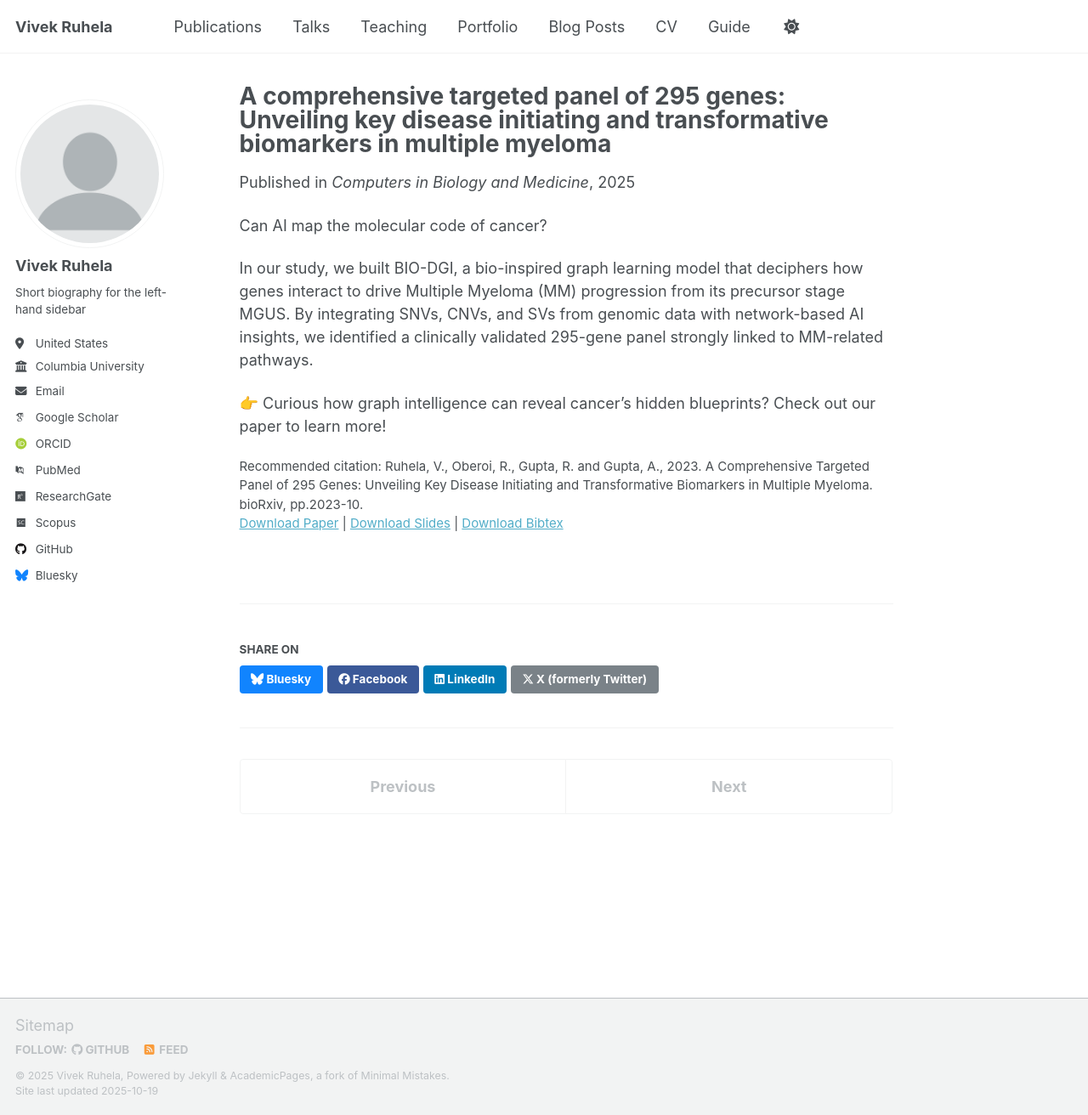
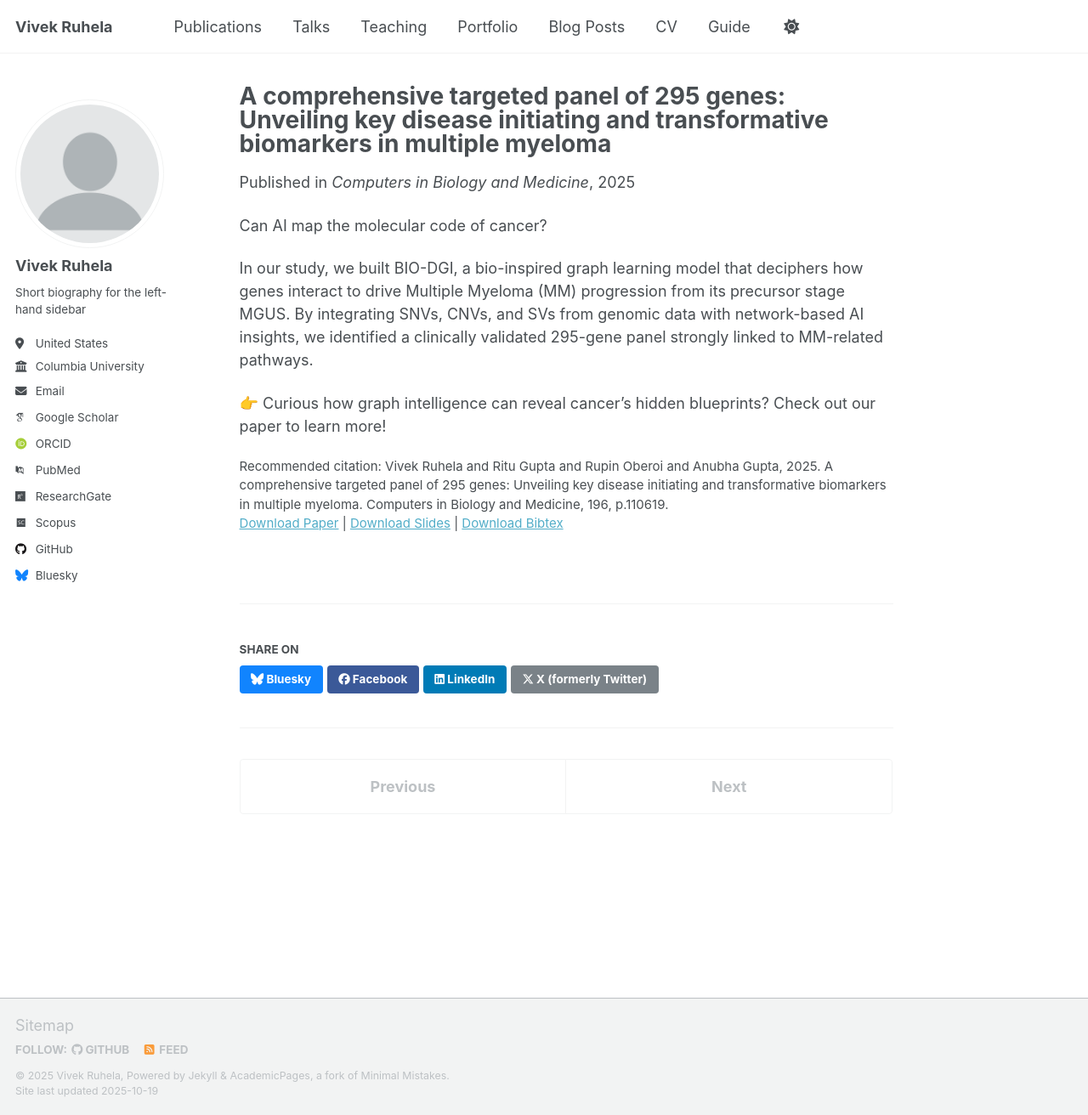
Before and after one commit to vivekruhela/vivekruhela.github.io, a Jekyll site: the page built from _publications/2025-06-16-bio-dgi.md, in a window 1280 px wide and 1312 px high. Shown: the whole window at 85% size. Built offline with Jekyll 4.4.1, drawn with Linux system fonts in a browser that asks for light colours; some web fonts are replaced; a script that is not in the unit is left out.

Commit message:
Revise publication details in bio-dgi.md
Updated citation to include all authors and corrected publication details.

```diff
--- a/_publications/2025-06-16-bio-dgi.md
+++ b/_publications/2025-06-16-bio-dgi.md
@@ -8,7 +8,7 @@ venue: 'Computers in Biology and Medicine'
 slidesurl: 'http://vivekruhela.github.io/files/bio-dgi_slides.pdf'
 paperurl: 'http://vivekruhela.github.io/files/bio-dgi.pdf'
 bibtexurl: 'http://vivekruhela.github.io/files/bio-dgi.bib'
-citation: 'Ruhela, V., Oberoi, R., Gupta, R. and Gupta, A., 2023. A Comprehensive Targeted Panel of 295 Genes: Unveiling Key Disease Initiating and Transformative Biomarkers in Multiple Myeloma. bioRxiv, pp.2023-10.'
+citation: 'Vivek Ruhela and Ritu Gupta and Rupin Oberoi and Anubha Gupta, 2025. A comprehensive targeted panel of 295 genes: Unveiling key disease initiating and transformative biomarkers in multiple myeloma. Computers in Biology and Medicine, 196, p.110619.'
 ---
 
 Can AI map the molecular code of cancer?
```
